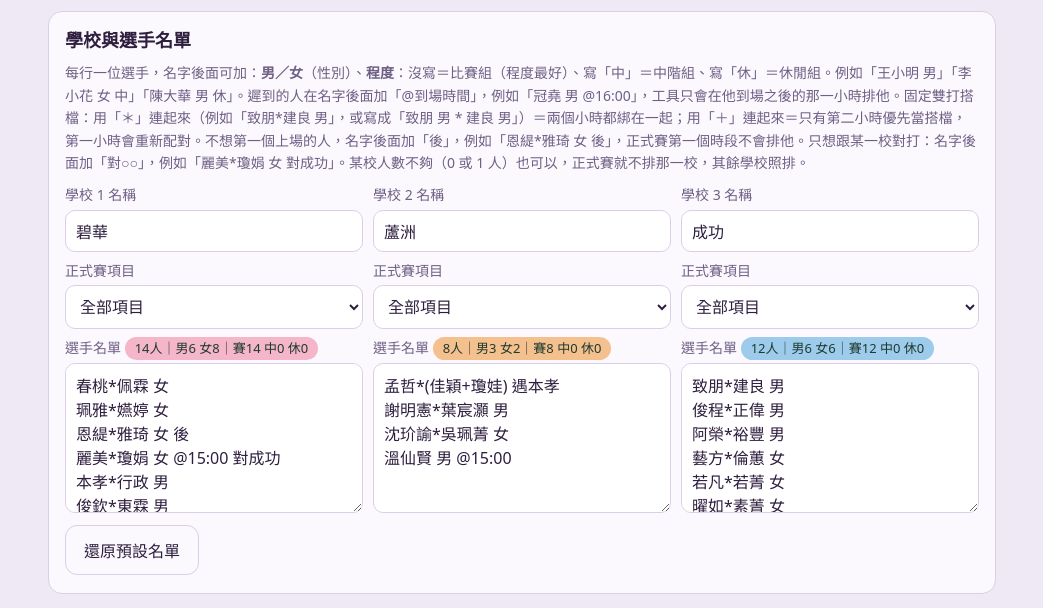
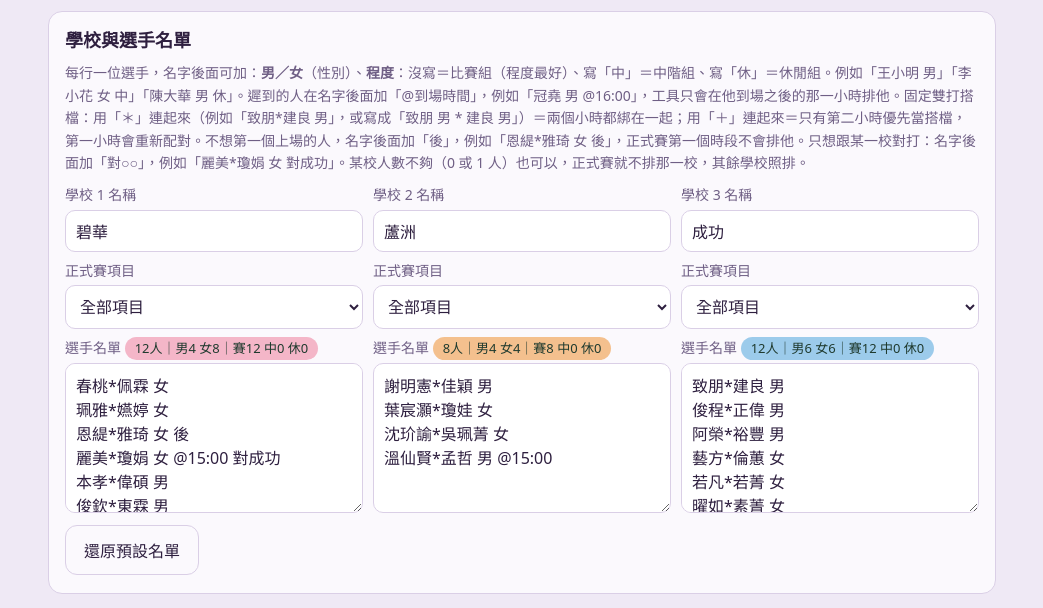
Before and after one commit to pinglin1103/NNX, a plain HTML site: page badminton/index.html in a window 1280 px wide. Shown: the part 151-759 px from the top of the page, without its empty margins (118-1161 px from the left). Drawn offline with Linux system fonts and the light colour scheme.

Commit message:
羽球交流賽: 蘆洲、碧華預設名單更新
Co-Authored-By: Claude Sonnet 5.5 <noreply@anthropic.com>
Claude-Session: https://claude.ai/code/session_017s4oyaou7GwrnTYmH2Wn4f

```diff
--- a/badminton/index.html
+++ b/badminton/index.html
@@ -705,15 +705,15 @@ const $$=s=>Array.from(document.querySelectorAll(s));
 function esc(s){return String(s).replace(/[&<>"]/g,c=>({'&':'&amp;','<':'&lt;','>':'&gt;','"':'&quot;'}[c]))}
 const KEY='badminton-nnx26';
 const DEFAULT_RAW=[
-'春桃*佩霖 女\n珮雅*嬿婷 女\n恩緹*雅琦 女 後\n麗美*瓊娟 女 @15:00 對成功\n本孝*行政 男\n俊欽*東霖 男\n冠堯*偉碩 男 @16:00',
-'孟哲*(佳穎+瓊娃) 遇本孝\n謝明憲*葉宸灝 男\n沈玠諭*吳珮菁 女\n溫仙賢 男 @15:00',
+'春桃*佩霖 女\n珮雅*嬿婷 女\n恩緹*雅琦 女 後\n麗美*瓊娟 女 @15:00 對成功\n本孝*偉碩 男\n俊欽*東霖 男',
+'謝明憲*佳穎 男\n葉宸灝*瓊娃 女\n沈玠諭*吳珮菁 女\n溫仙賢*孟哲 男 @15:00',
 '致朋*建良 男\n俊程*正偉 男\n阿榮*裕豐 男\n藝方*倫蕙 女\n若凡*若菁 女\n曜如*素菁 女'];
 function freshS(){return {schools:[{name:'碧華',players:[],meta:{}},{name:'蘆洲',players:[],meta:{}},{name:'成功',players:[],meta:{}}],raw:DEFAULT_RAW.slice(),courts:4,start:'14:00',e1:3,e2:3,e3:0,split2:true,span:180,sets:1,min1:12,min2:12,h1:null,h2:null}}
 let S=freshS();
 
 function toast(t){const e=$('#toast');e.textContent=t;e.classList.add('on');clearTimeout(toast.t);toast.t=setTimeout(()=>e.classList.remove('on'),2600)}
 function save(){try{localStorage.setItem(KEY,JSON.stringify(S))}catch(e){}}
-function load(){try{const j=localStorage.getItem(KEY);if(j){const o=JSON.parse(j);if(o&&o.schools){S=Object.assign(S,o);if(!S.raw||S.raw.every(x=>!x))S.raw=DEFAULT_RAW.slice();if(!S.only1Mig){S.only1Mig=1;if(S.onlyArr&&S.onlyArr[1]==='男雙')S.onlyArr[1]=''}if(!S.rotMig){S.rotMig=1;S.raw[1]=DEFAULT_RAW[1];if(S.onlyArr)S.onlyArr[1]=''}if(!S.bhMig){S.bhMig=1;S.raw[0]=DEFAULT_RAW[0]}if(!S.mixMig){S.mixMig=1;S.mixn=0}}}}catch(e){}}
+function load(){try{const j=localStorage.getItem(KEY);if(j){const o=JSON.parse(j);if(o&&o.schools){S=Object.assign(S,o);if(!S.raw||S.raw.every(x=>!x))S.raw=DEFAULT_RAW.slice();if(!S.only1Mig){S.only1Mig=1;if(S.onlyArr&&S.onlyArr[1]==='男雙')S.onlyArr[1]=''}if(!S.rotMig){S.rotMig=1;S.raw[1]=DEFAULT_RAW[1];if(S.onlyArr)S.onlyArr[1]=''}if(!S.bhMig){S.bhMig=1;S.raw[0]=DEFAULT_RAW[0]}if(!S.mixMig){S.mixMig=1;S.mixn=0}if(!S.lst2Mig){S.lst2Mig=1;S.raw[0]=DEFAULT_RAW[0];S.raw[1]=DEFAULT_RAW[1];if(S.onlyArr){S.onlyArr[0]='';S.onlyArr[1]=''}}}}}catch(e){}}
 
 function readSetup(){
   S.raw=[0,1,2].map(i=>$('#pl'+i).value);
```
